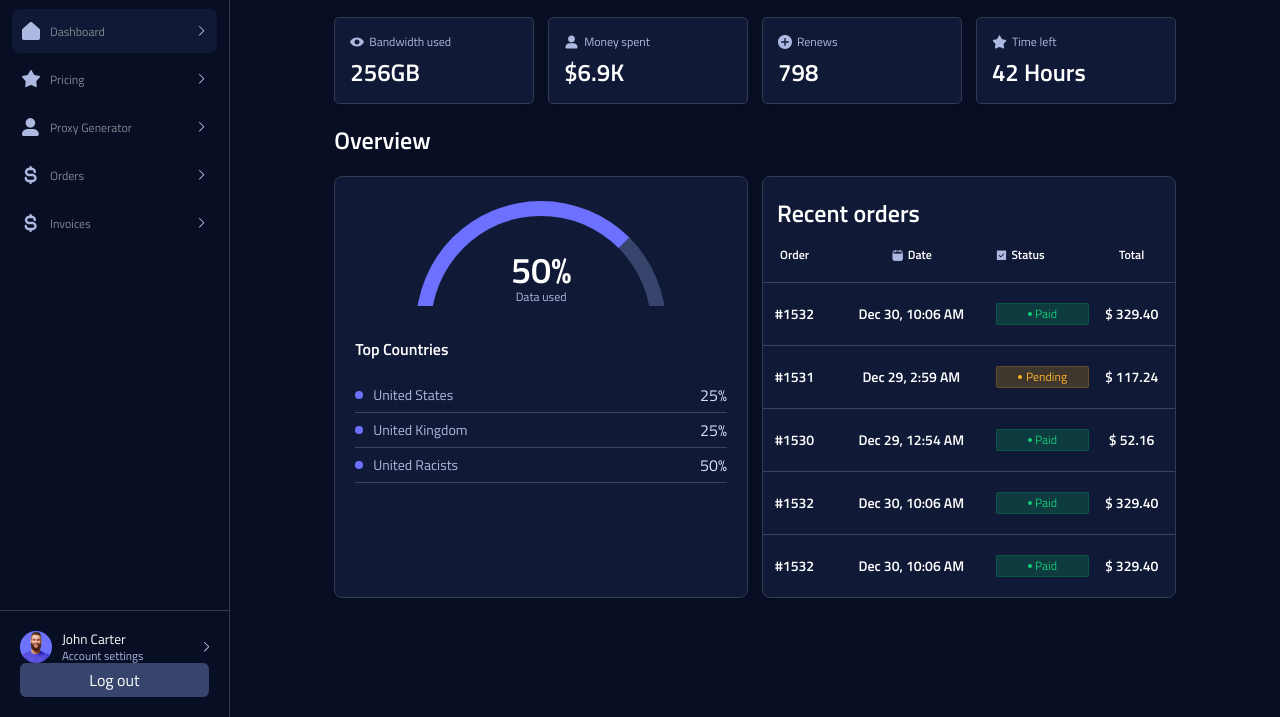
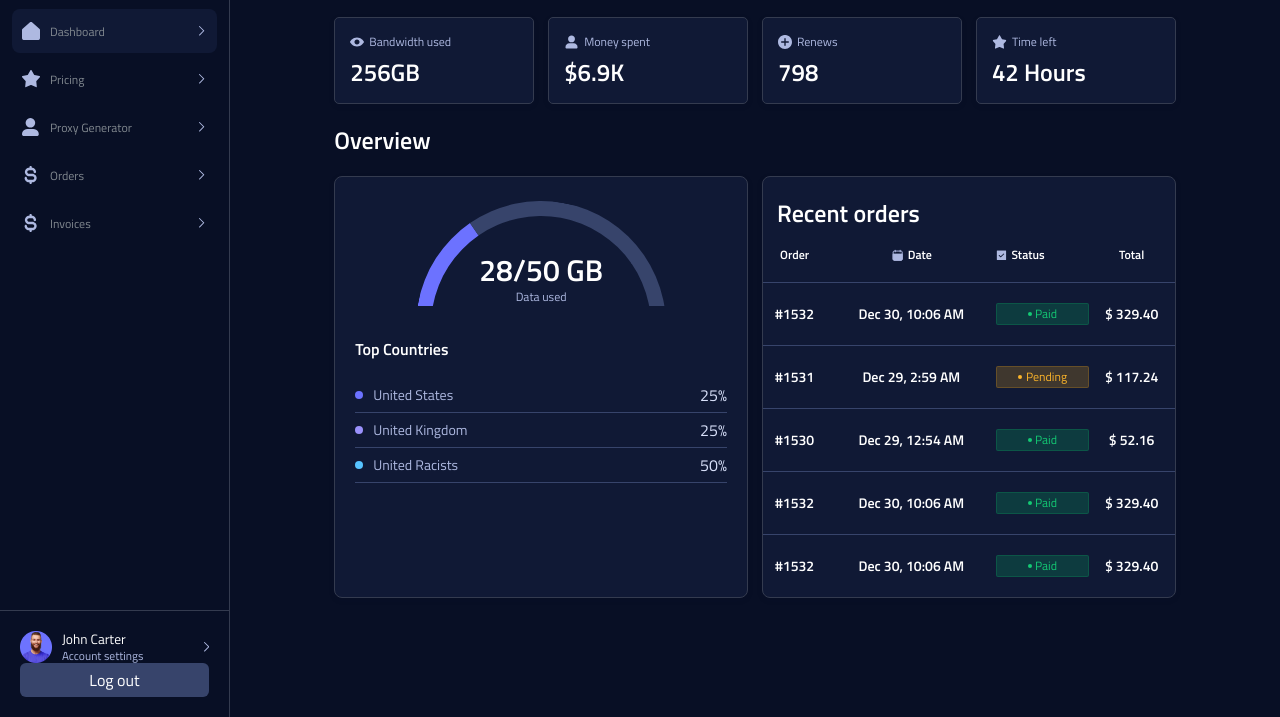
Before and after one commit to SaadMeer/proxySiteUser, a plain HTML site: page index.html in a window 1280 px wide. Shown: the part 83-800 px from the top of the page. Drawn offline with nearby package versions, Linux system fonts and the light colour scheme; files whose address does not match are found by name.

Commit message:
Done with All fixess

```diff
--- a/app.js
+++ b/app.js
@@ -59,7 +59,7 @@ $(".progress-1").each(function () {
     easing: "swing",
     step: function (p) {
       $bar.css({
-        transform: "rotate(" + (90 + (p * 1.8)) + "deg)", // 100%=180° so: ° = % * 1.8
+        transform: "rotate(" + (50 + (p * 1.8)) + "deg)", // 100%=180° so: ° = % * 1.8
         // 45 is to add the needed rotation to have the green borders at the bottom
       });
       $val.text(p | 0);
--- a/index.html
+++ b/index.html
@@ -316,7 +316,7 @@
                                     <div class="barOverflow-1">
                                         <div class="bar-1"></div>
                                     </div>
-                                    <span>50</span>%
+                                    <span>28</span>/50 GB
                                     <p>Data used</p>
                                 </div>
                             </div>
@@ -325,21 +325,21 @@
                                 <ul>
                                     <li class="mainLightBorder-bottom">
                                         <div class="bullet-flex">
-                                            <span class="bullet-top"></span>
+                                            <span class="bullet-top "></span>
                                             <h6>United States</h6>
                                         </div>
                                         <p>25%</p>
                                     </li>
                                     <li class="mainLightBorder-bottom">
                                         <div class="bullet-flex">
-                                            <span class="bullet-top"></span>
+                                            <span class="bullet-top bg7"></span>
                                             <h6>United Kingdom</h6>
                                         </div>
                                         <p>25%</p>
                                     </li>
                                     <li class="mainLightBorder-bottom">
                                         <div class="bullet-flex">
-                                            <span class="bullet-top"></span>
+                                            <span class="bullet-top bg8"></span>
                                             <h6>United Racists</h6>
                                         </div>
                                         <p>50%</p>
--- a/style.css
+++ b/style.css
@@ -97,6 +97,12 @@ input:focus {
 
 .bg3 {
     background-color: #6C72FF;
+}
+.bg7 {
+    background-color: #9A91FB !important;
+}
+.bg8 {
+    background-color: #57C3FF !important;
 }
 
 .clr1 {
@@ -799,6 +805,7 @@ body {
     text-align: center;
     font-style: normal;
     font-weight: 600;
+    font-size: 30px;
     line-height: 16px;
 }
 
@@ -831,7 +838,7 @@ body {
 }
 .progress-1 span {
     color: #FFF;
-    font-size: 36px;
+    font-size: 30px;
     text-align: center;
     font-style: normal;
     font-weight: 600;
```
